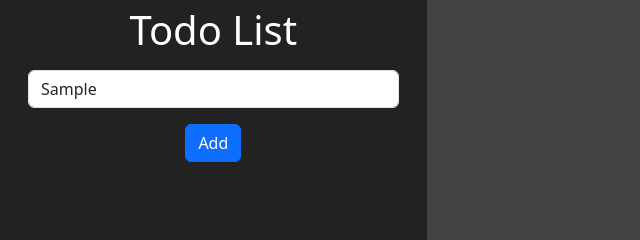
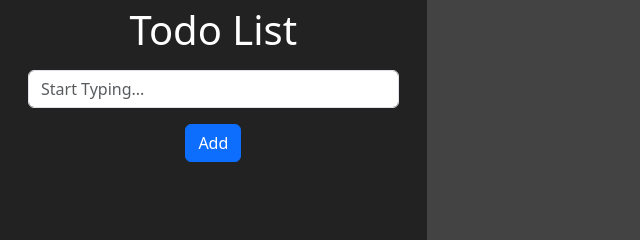
Before and after one commit to Chirag-Patwari/todo, a website: page public/index.html in a window 1280 px wide. Both pictures are taken after typing "Sample" into the empty fields and a click on the button "Add". Shown: the part 316-556 px from the top of the page, 0-640 px from the left. Drawn offline with nearby package versions, Linux system fonts and the light colour scheme.

Commit message:
input done

```diff
--- a/public/index.html
+++ b/public/index.html
@@ -15,14 +15,14 @@
                             <div class="m-3">
                                 <h1>Todo List</h1>
                             </div>
-                            <div class="m-3">
-                                <input id="newTask" class="form-control form  " type="text" placeholder="Start Typing...">
-                            </div>
-                            <div class="m-3">
-                                <button class="btn btn-primary" onclick="addTask()">Add</button>
-                            </div>
-
-
+                            <form onsubmit="addTask(event)">
+                                <div class="m-3">
+                                    <input  id="newTask" class="form-control form  " type="text" placeholder="Start Typing..." required>
+                                </div>
+                                <div class="m-3">
+                                    <button class="btn btn-primary" >Add</button>
+                                </div>
+                            </form>
                         </div>
                     </div>
                 </div>
--- a/public/script.js
+++ b/public/script.js
@@ -1,8 +1,9 @@
 // let tasks = []
 let count = 0
 
-function addTask(){
+function addTask(event){
     // alert("added")
+    event.preventDefault()
     let newtask = {
         name:document.getElementById("newTask").value,
         created:new Date().toLocaleString(),
@@ -15,6 +16,7 @@ function addTask(){
     newtaskEl.id = newtask.id
     newtaskEl.classList.add('row', 'task', 'm-3', 'align-items-center', 'text-start')
     document.getElementById("tasklist").appendChild(newtaskEl)
+    document.getElementById("newTask").value = ""
 
     // alert(newtask)
 
```
